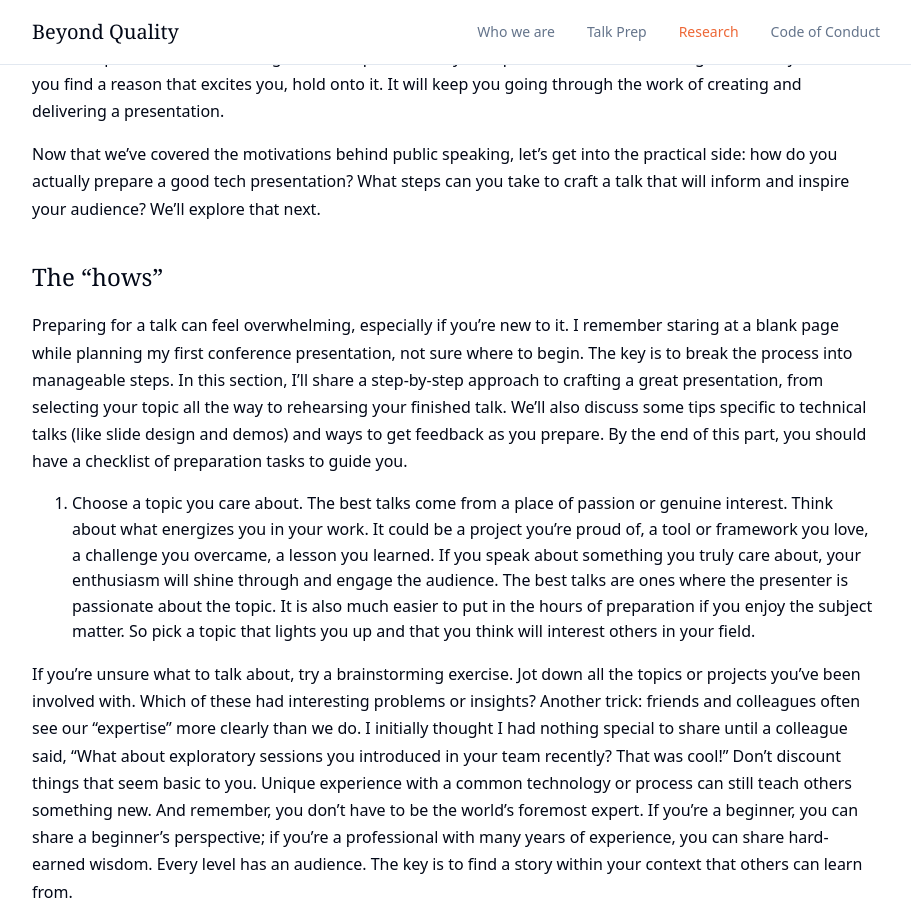
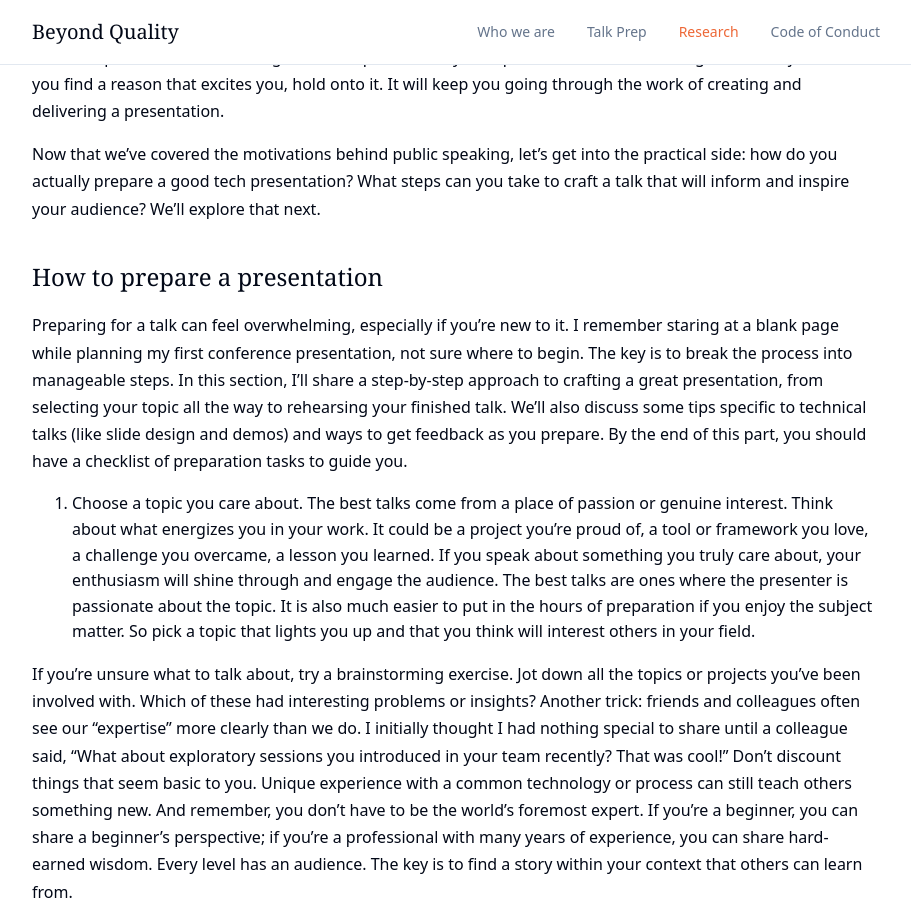
Before and after one commit to BeyondQuality/beyondquality, a Jekyll site: the page built from research/public_speaking.md, in a window 1280 px wide and 900 px high, scrolled down 6144 px. Shown: the whole window, without its empty margins (184-1095 px from the left). Built offline with Jekyll 4.4.1, drawn with Linux system fonts in a browser that asks for light colours; our own code applies the rules of GitHub Pages for plain Markdown files.

Commit message:
Change section title to 'How to prepare a presentation'
Updated section title and improved clarity on presentation preparation steps.

```diff
--- a/research/public_speaking.md
+++ b/research/public_speaking.md
@@ -156,7 +156,7 @@ Take a moment to think about which of these resonate with you, or add your own.
 Now that we’ve covered the motivations behind public speaking, let’s get into the practical side: how do you actually prepare a good tech presentation? What steps can you take to craft a talk that will inform and inspire your audience? We’ll explore that next.
 
 
-## The "hows"
+## How to prepare a presentation
 
 Preparing for a talk can feel overwhelming, especially if you’re new to it. I remember staring at a blank page while planning my first conference presentation, not sure where to begin. The key is to break the process into manageable steps. In this section, I’ll share a step-by-step approach to crafting a great presentation, from selecting your topic all the way to rehearsing your finished talk. We’ll also discuss some tips specific to technical talks (like slide design and demos) and ways to get feedback as you prepare. By the end of this part, you should have a checklist of preparation tasks to guide you.
 
```
